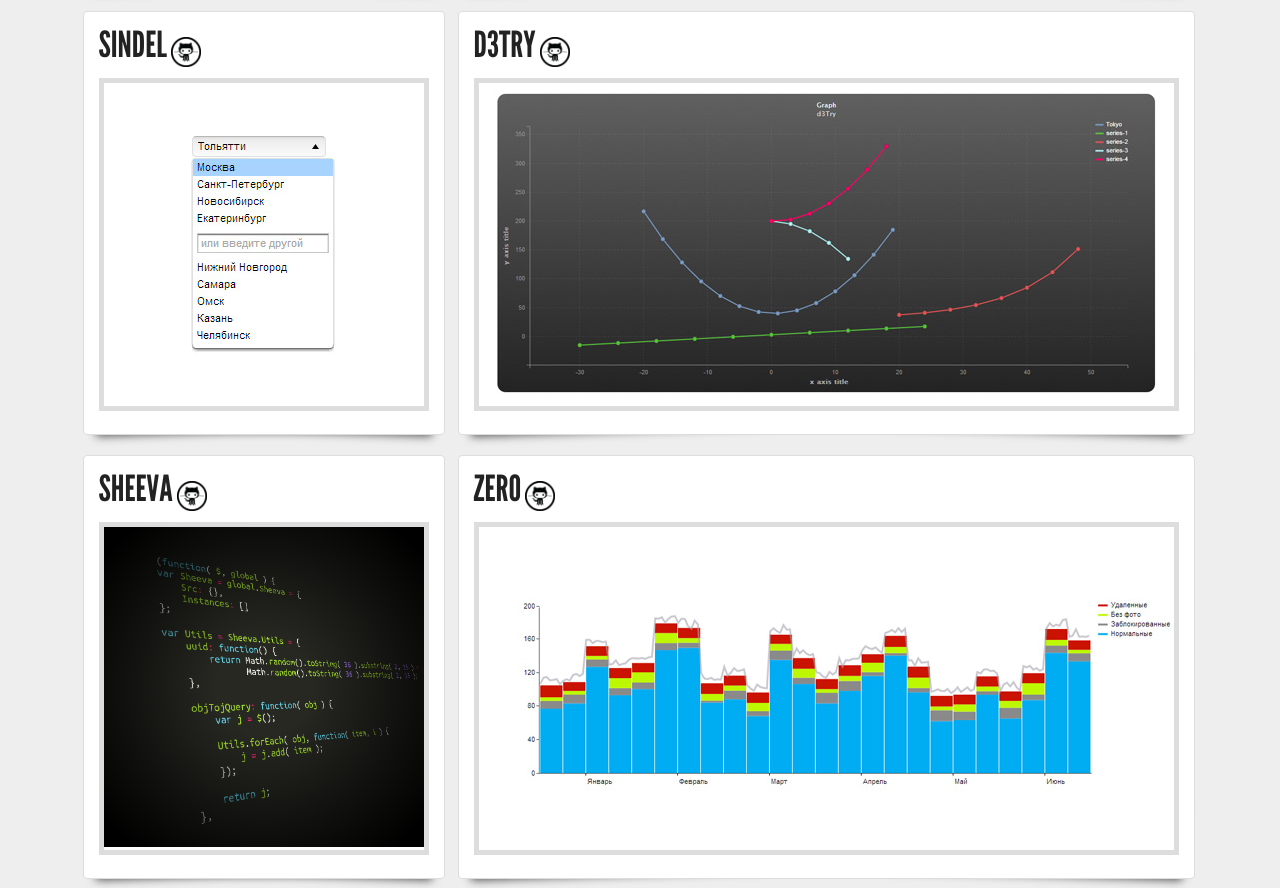
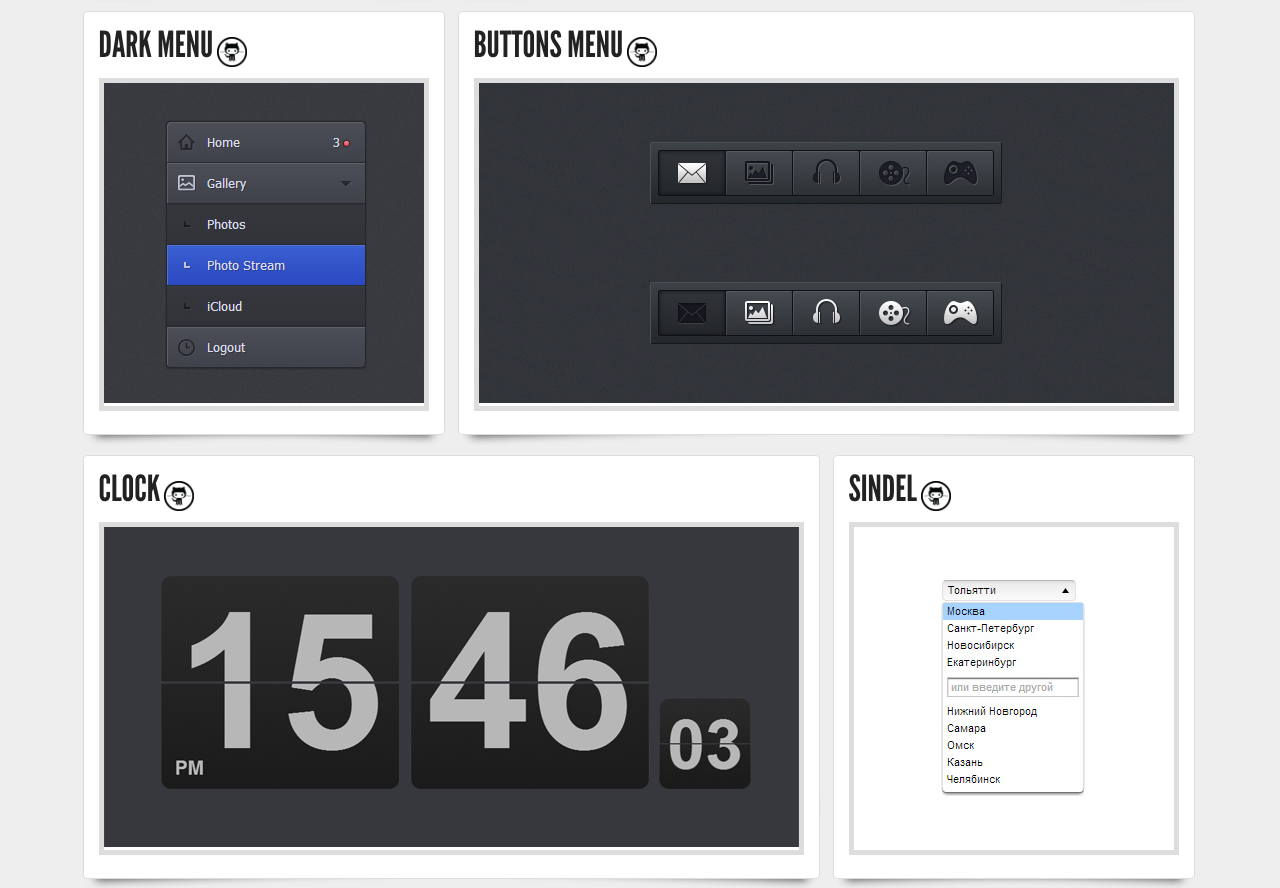
Before and after one commit to maiordom/maiordom.github.io, a plain HTML site: page index.html in a window 1280 px wide. Shown: the part 618-1506 px from the top of the page. Drawn offline with nearby package versions, Linux system fonts and the light colour scheme.

Commit message:
add clock/hor menu/buttons menu

```diff
--- a/index.html
+++ b/index.html
@@ -214,6 +214,54 @@
             <div class="port-item port-pet">
 
                 <div class="port-top">
+                    <h2 class="port-title">Dark Menu</h2>
+                    <a class="port-github" target="_blank" href="https://github.com/maiordom/css-live/tree/master/task17">
+                        <img src="images/github_icon.png" width="30" height="30">
+                    </a>
+                </div>
+
+                <a class="port-link" href="http://codepen.io/maiordom/pen/LwIkD" target="_blank">
+                    <img class="port-img" src="images/dark-menu.jpg" width="320" height="320" />
+                    <p class="port-to">Visit demo</p>
+                </a>
+
+            </div>
+
+            <div class="port-item port-col2 port-pet">
+
+                <div class="port-top">
+                    <h2 class="port-title">Buttons Menu</h2>
+                    <a class="port-github" target="_blank" href="https://github.com/maiordom/css-live/tree/master/dark-hor-menu">
+                        <img src="images/github_icon.png" width="30" height="30">
+                    </a>
+                </div>
+
+                <a class="port-link" href="http://codepen.io/maiordom/pen/jEghi" target="_blank">
+                    <img class="port-img" src="images/dark-hor-menu.jpg" width="695" height="320" />
+                    <p class="port-to">Visit demo</p>
+                </a>
+
+            </div>
+
+            <div class="port-item port-col2 port-pet">
+
+                <div class="port-top">
+                    <h2 class="port-title">Clock</h2>
+                    <a class="port-github" target="_blank" href="https://github.com/maiordom/css-live/tree/master/clock">
+                        <img src="images/github_icon.png" width="30" height="30">
+                    </a>
+                </div>
+
+                <a class="port-link" href="http://codepen.io/maiordom/full/Cqipw" target="_blank">
+                    <img class="port-img" src="images/clock.jpg" width="695" height="320" />
+                    <p class="port-to">Visit demo</p>
+                </a>
+
+            </div>
+
+            <div class="port-item port-pet">
+
+                <div class="port-top">
                     <h2 class="port-title">Sindel</h2>
                     <a class="port-github" target="_blank" href="https://github.com/maiordom/sindel">
                         <img src="images/github_icon.png" width="30" height="30">
```
